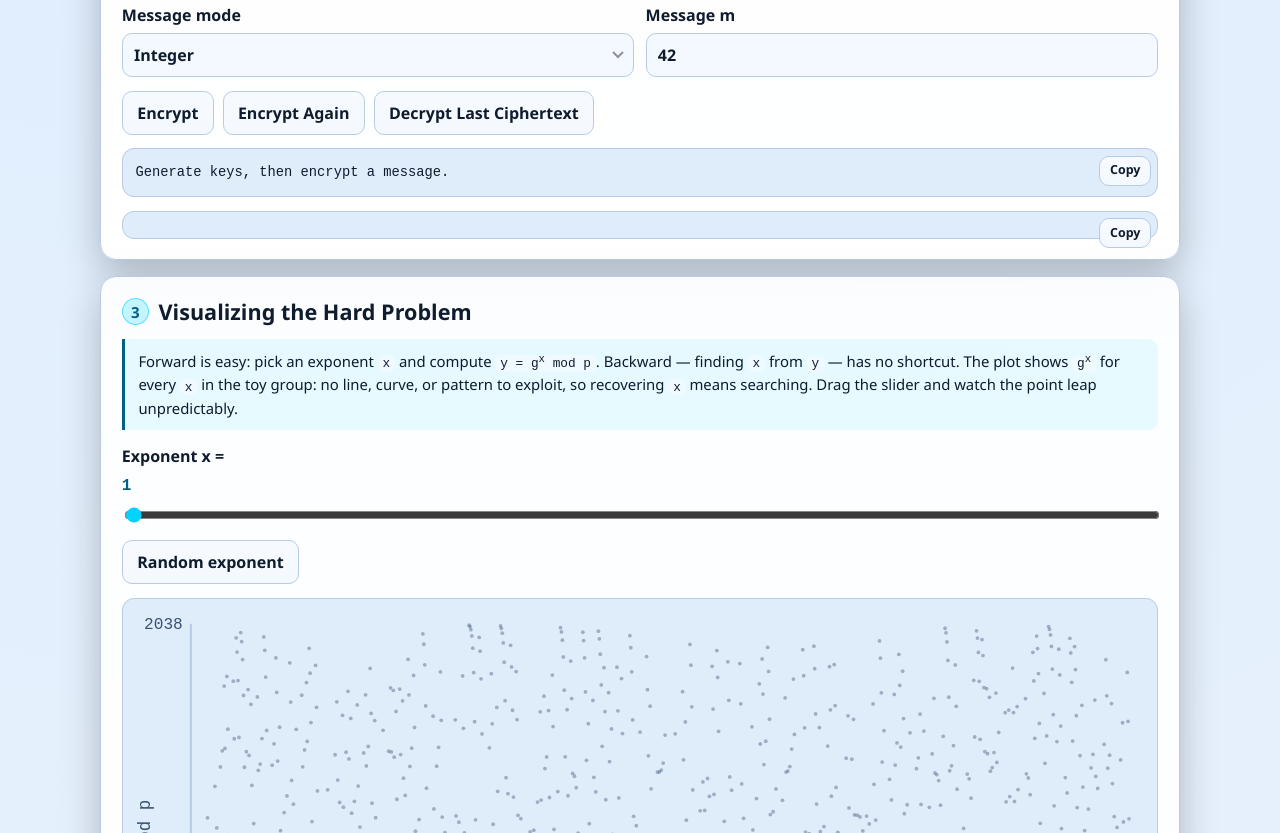
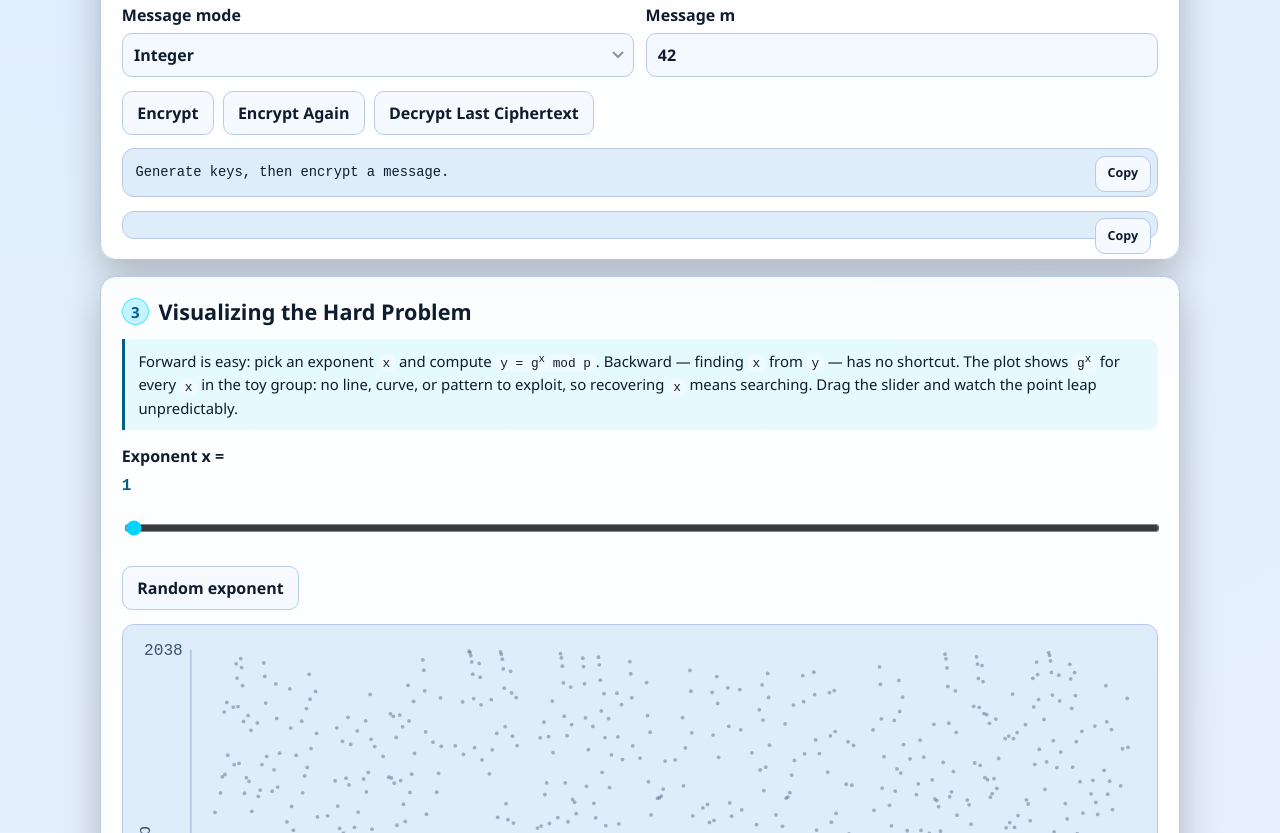
Before and after one commit to systemslibrarian/crypto-lab-elgamal-plain, a website built with Vite: page index.html in a window 1280 px wide. Shown: the part 1167-2000 px from the top of the page. Built offline with nearby package versions, Linux system fonts and the light colour scheme.

Commit message:
Make lab self-contained; fix cl-hero mobile layout; accessibility pass

```diff
--- a/src/main.ts
+++ b/src/main.ts
@@ -44,7 +44,6 @@ app.innerHTML = `
         <li><span class="swatch c2" aria-hidden="true"></span> c2</li>
         <li><span class="swatch m" aria-hidden="true"></span> message m</li>
       </ul>
-    </header>
 
     <section class="card walkthrough" aria-labelledby="walkthrough-title">
       <h2 id="walkthrough-title"><span class="badge" aria-hidden="true"></span> Guided Walkthrough</h2>
--- a/src/style.css
+++ b/src/style.css
@@ -116,8 +116,15 @@ body {
   content: counter(exhibit);
 }
 
+/* The skip-link target is focused programmatically, so suppress the ring for
+   that case only — keyboard-visible focus keeps a ring (WCAG 2.4.7). */
 .page:focus {
   outline: none;
+}
+
+.page:focus-visible {
+  outline: 3px solid color-mix(in srgb, var(--public) 70%, white);
+  outline-offset: 2px;
 }
 
 .card {
@@ -127,7 +134,6 @@ body {
   box-shadow: 0 14px 38px rgba(0, 0, 0, 0.24);
 }
 
-/* BEGIN cl-hero standard — managed, keep in sync across fleet */
 /* Theme mapping for this demo: --text-dim -> --text-soft, --accent -> --public,
    --border -> --line. Colors verified for axe contrast in dark + light. */
 .cl-hero{display:flex;align-items:flex-start;justify-content:space-between;gap:clamp(1rem,4vw,3rem);flex-wrap:wrap;margin:clamp(1rem,3vw,2rem) 0 1.5rem;}
@@ -138,8 +144,7 @@ body {
 .cl-hero-why{flex:0 1 min(40%,26rem);min-width:min(100%,15rem);border:1px solid var(--line);border-radius:10px;padding:.85rem 1.05rem;background:color-mix(in oklab,var(--public) 6%,transparent);}
 .cl-hero-why-label{display:block;font-size:.68rem;font-weight:700;letter-spacing:.14em;color:var(--t-pub);}
 .cl-hero-why-text{margin:.35rem 0 0;font-size:.95rem;line-height:1.5;color:var(--text-soft);}
-@media (max-width:640px){.cl-hero{flex-direction:column;}.cl-hero-why{flex-basis:auto;width:100%;}}
-/* END cl-hero standard */
+@media (max-width:640px){.cl-hero{flex-direction:column;}.cl-hero-why{flex-basis:auto;width:100%;}.cl-hero-main{flex-basis:auto;min-width:0;}}
 
 h1,
 h2 {
@@ -472,8 +477,10 @@ a:focus-visible,
   position: absolute;
   top: 0.45rem;
   right: 0.45rem;
-  min-height: 0;
-  padding: 0.3rem 0.6rem;
+  /* Larger than the default 26px so it is a usable touch target; kept under
+     44px because it is absolutely positioned over the output text. */
+  min-height: 36px;
+  padding: 0.4rem 0.75rem;
   font-size: 0.78rem;
   font-weight: 600;
 }
@@ -539,7 +546,7 @@ a:focus-visible,
 /* The range input is the primary, keyboard-accessible control. */
 input[type='range'] {
   width: 100%;
-  min-height: 0;
+  min-height: 44px; /* touch target */
   padding: 0;
   accent-color: var(--public);
 }
```
Also changed, not shown: index.html (+0 -6 lines).
